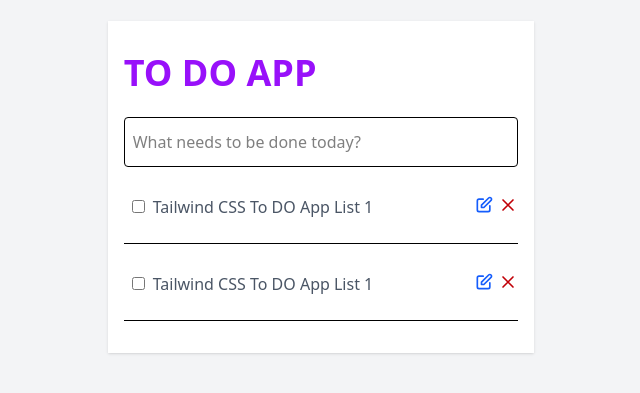
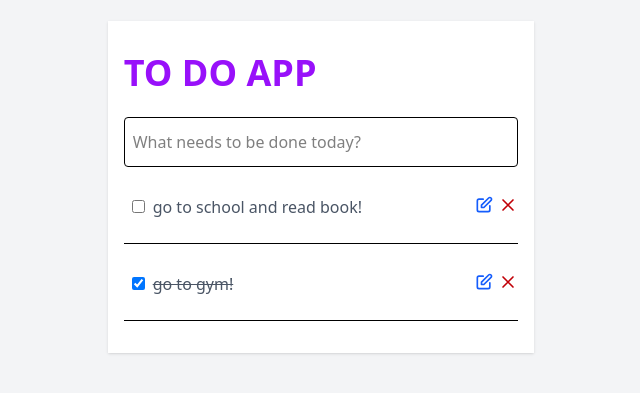
Before and after one commit to FHsm97/todos-react, a React (Vite) app: page / in a window 1280 px wide. Shown: the part 213-606 px from the top of the page, without its empty margins (319-959 px from the left). Built offline with nearby package versions, Linux system fonts and the light colour scheme.

Commit message:
todo list item added

```diff
--- a/src/components/TodoList.jsx
+++ b/src/components/TodoList.jsx
@@ -1,10 +1,13 @@
 import TodoListItem from "./TodoListItem";
 
-export default function TodoList() {
+export default function TodoList({todos}) {
+    // console.log(todos);
+
     return (
         <ul className="list-reset">
-            <TodoListItem/>
-            <TodoListItem/>
+            {todos.map((todo,index)=><TodoListItem key={index} todo={todo}/>)}
+            {/* <TodoListItem/>
+            <TodoListItem/> */}
             {/* <li className="relative flex items-center justify-between px-2 py-6 border-b">
                 <div>
                     <input type="checkbox" checked onChange={() => { }} className="" />
--- a/src/components/TodoListItem.jsx
+++ b/src/components/TodoListItem.jsx
@@ -1,12 +1,12 @@
 import DeleteIcon from "./icons/DeleteIcon";
 import EditIcon from "./icons/EditIcon";
 
-export default function TodoListItem() {
+export default function TodoListItem({todo}) {
     return (
         <li className="relative flex items-center justify-between px-2 py-6 border-b">
             <div>
-                <input type="checkbox" className="" />
-                <p className="inline-block mt-1 ml-2 text-gray-600">Tailwind CSS To DO App List 1</p>
+                <input type="checkbox" checked={todo?.status} onChange={()=>{}} className="" />
+                <p className={`inline-block mt-1 ml-2 text-gray-600 ${todo?.status?'line-through':''}`}>{todo?.title}</p>
             </div>
             <button type="button" className="absolute right-0 flex items-center space-x-1">
                 <EditIcon/>
--- a/src/components/Todos.jsx
+++ b/src/components/Todos.jsx
@@ -1,6 +1,18 @@
+import { useState } from "react";
 import TodoList from "./TodoList";
 
 export default function Todos() {
+
+    const [todos, setTodos] = useState([
+        {
+            title: 'go to school and read book!',
+            status: false
+        },
+        {
+            title: 'go to gym!',
+            status: true
+        }
+    ])
 
     return (
         <div className="flex items-center justify-center h-screen">
@@ -12,7 +24,7 @@
                     <input type="text" placeholder="What needs to be done today?"
                         className="w-full px-2 py-3 border rounded outline-none border-grey-600" />
                 </div>
-                <TodoList/>
+                <TodoList todos={todos} />
             </div>
         </div>
     )
```
